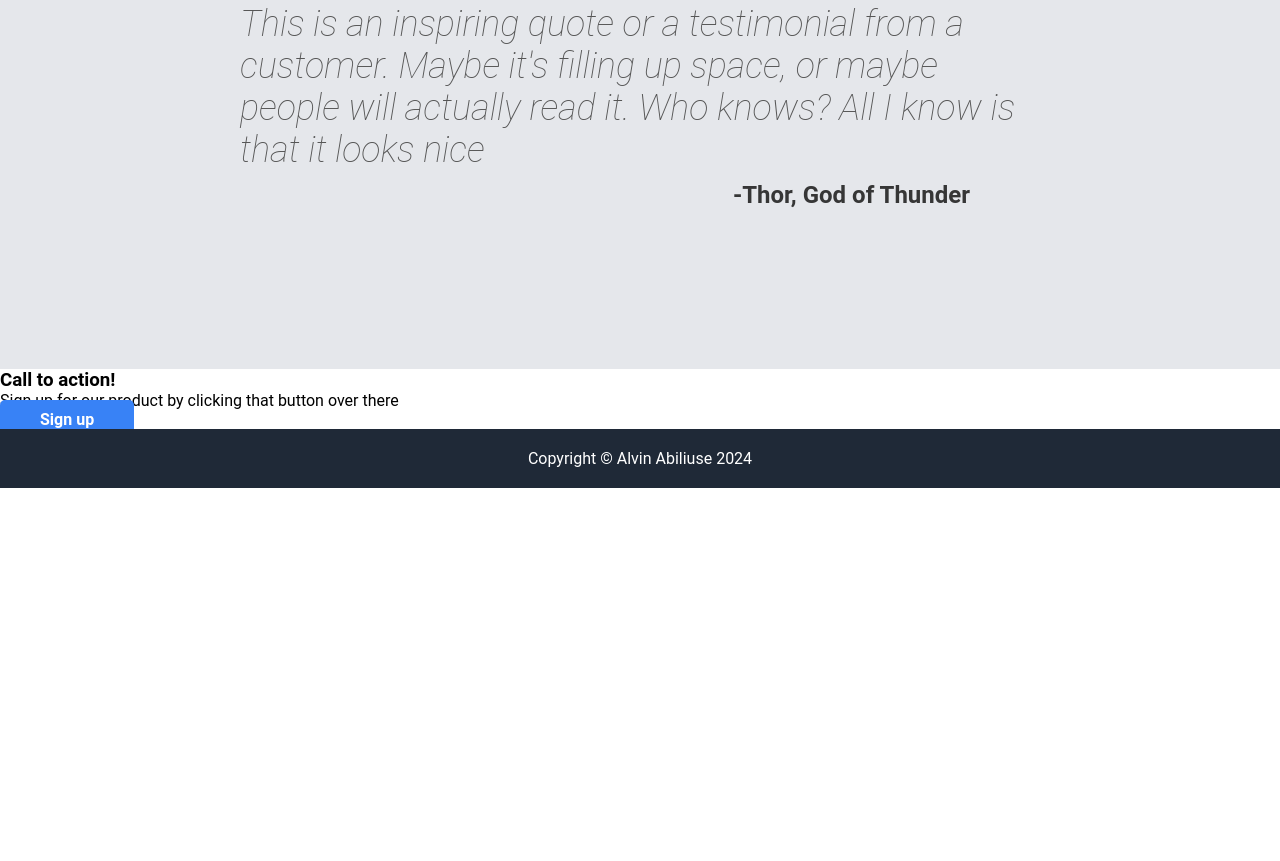
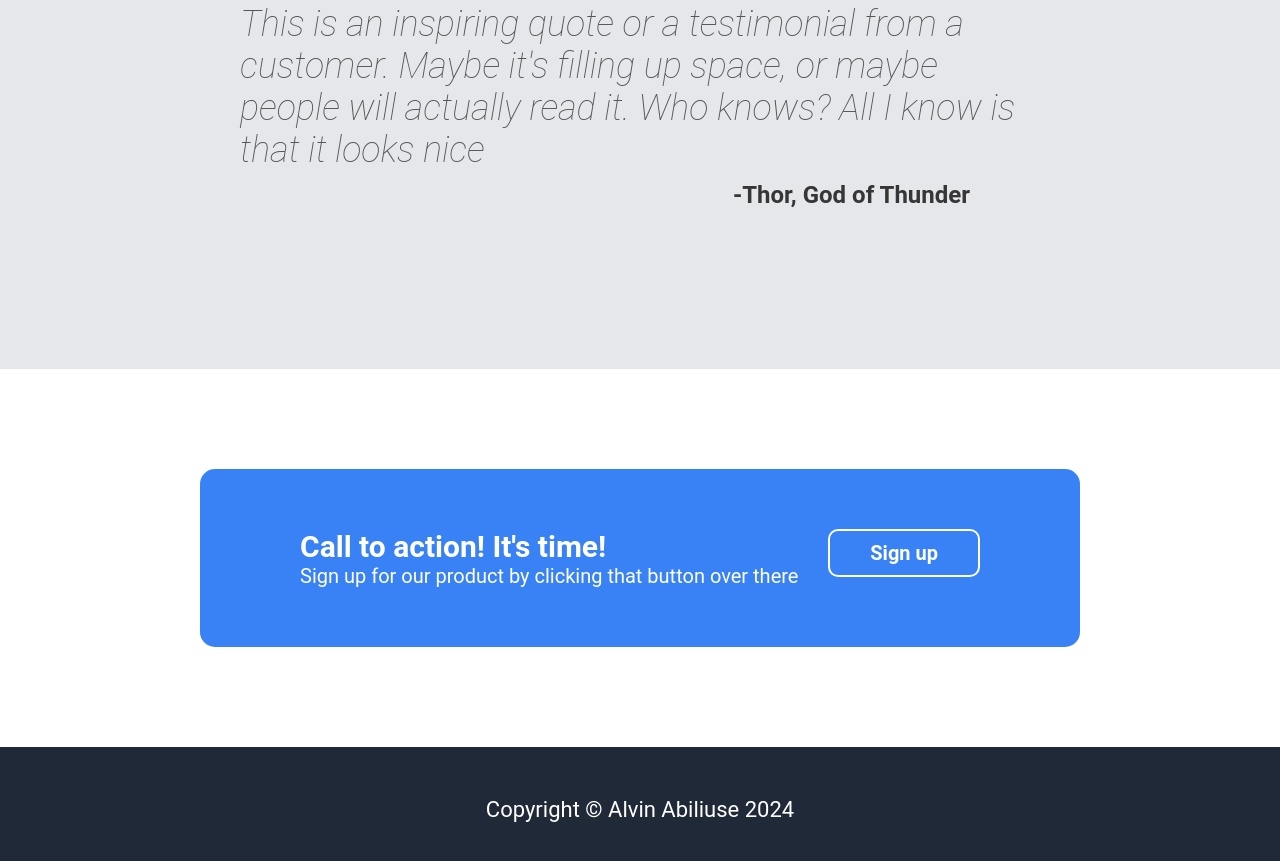
Before and after one commit to AlvinAbiliuse/landingPage, a plain HTML site: page index.html in a window 1280 px wide. Shown: the part 1179-2040 px from the top of the page. Before the commit the page ends 1667 px from the top, so only its background shows below. Drawn offline with Linux system fonts and the light colour scheme.

Commit message:
completed landing page using html and css

```diff
--- a/index.html
+++ b/index.html
@@ -61,7 +61,7 @@
 	<div id="section-four">
 		<div id="banner">
 			<div class="left-items">
-				<h3>Call to action!</h3>
+				<h3>Call to action! It's time!</h3>
 				<p>Sign up for our product by clicking that button
 					over there</p>
 			</div>
--- a/styles.css
+++ b/styles.css
@@ -92,10 +92,11 @@ ul {
 }
 
 .btn {
+	font-size: 20px;
 	margin-top: 10px;
 	padding: 10px 40px;
 	background: #3882F6;
-	border-radius: 5px;
+	border-radius: 10px;
 	font-weight: bold;
 }
 
@@ -176,5 +177,36 @@ ul {
 }
 
 #section-four {
+	display: flex;
+	padding: 100px 200px;
+	justify-content: center;
+}
 
+#banner {
+	display: flex;
+	flex-direction: row;
+	padding: 50px 100px;
+	justify-content: space-between;
+	align-items: center;
+	width: 1050px;
+	background: #3882F6;
+	border-radius: 15px;
 }
+
+.left-items h3 {
+	font-size: 30px;
+	color: white;
+}
+.left-items p {
+	font-size: 20px;
+	color: white;
+}
+.btn.right-items {
+	border: 2px solid white;
+	flex-shrink: 0;
+}
+
+#footer {
+	padding: 50px;
+	font-size: 22px;
+}
```
